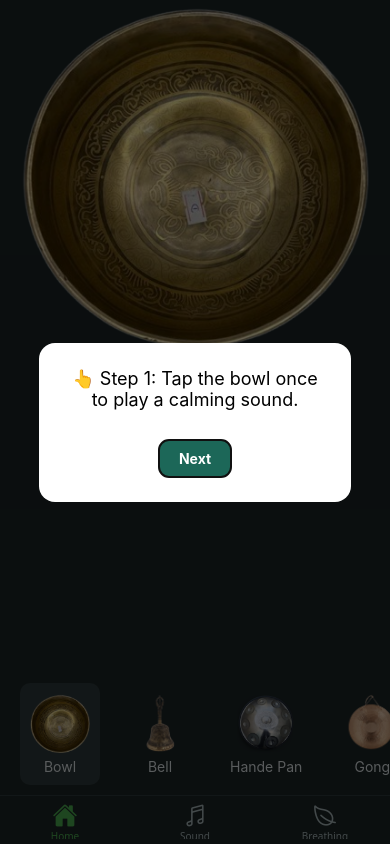
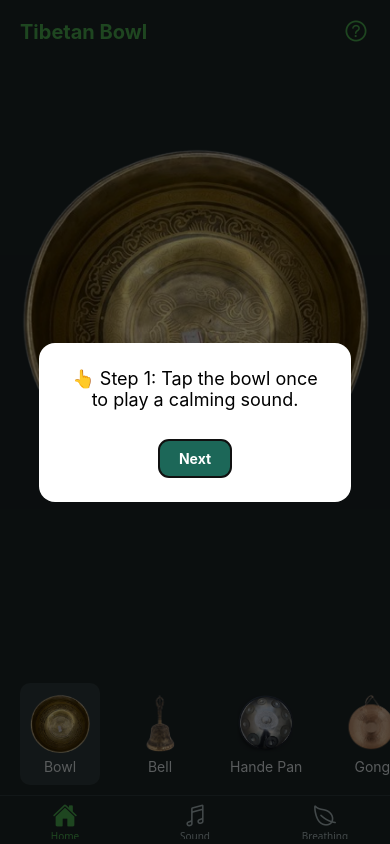
Before and after one commit to GDhruvin/bowl-meditation, a React Native app: screen /Home in a window 390 px wide. Built offline with nearby package versions, Linux system fonts and the light colour scheme.

Commit message:
Dhruvin- done with implementation of info functionality

```diff
--- a/component/bellComponent.jsx
+++ b/component/bellComponent.jsx
@@ -6,14 +6,20 @@ import {
   StyleSheet,
   Image,
   Vibration,
+  TouchableOpacity,
+  Text,
+  Modal,
+  View,
 } from "react-native";
 import { LongPressGestureHandler } from "react-native-gesture-handler";
 import InstructionModal from "../Model/InstructionModal";
+import { Ionicons } from "@expo/vector-icons";
 import AsyncStorage from "@react-native-async-storage/async-storage";
 
 export default function BellComponent() {
   const soundRef = useRef(null);
   const [showInstructions, setShowInstructions] = useState(false);
+  const [showInfo, setShowInfo] = useState(false);
 
   // ⏳ Check if first-time user
   useEffect(() => {
@@ -105,6 +111,12 @@ export default function BellComponent() {
 
   return (
     <>
+      <View style={styles.header}>
+        <Text style={styles.title}>Tibetan Bowl</Text>
+        <TouchableOpacity onPress={() => setShowInfo(true)}>
+          <Ionicons name="help-circle-outline" size={28} color="#333" />
+        </TouchableOpacity>
+      </View>
       <LongPressGestureHandler onActivated={stopBellSound} minDurationMs={500}>
         <Animated.View {...panResponder.panHandlers} style={[animatedStyle]}>
           <Image
@@ -124,13 +136,82 @@ export default function BellComponent() {
         storageKey="hasUsed_Bell"
         onClose={() => setShowInstructions(false)}
       />
+
+      <Modal visible={showInfo} animationType="slide" transparent>
+        <View style={styles.modalOverlay}>
+          <View style={styles.modalContent}>
+            <Text style={styles.modalTitle}>About Tibetan Bowl</Text>
+            <Text style={styles.modalText}>
+              Tibetan singing bowls produce rich, deep tones when played. They
+              are known to promote relaxation, reduce stress and anxiety, and
+              aid in meditation and healing practices.
+            </Text>
+            <TouchableOpacity
+              style={styles.closeButton}
+              onPress={() => setShowInfo(false)}
+            >
+              <Text style={styles.closeButtonText}>Close</Text>
+            </TouchableOpacity>
+          </View>
+        </View>
+      </Modal>
     </>
   );
 }
 
 const styles = StyleSheet.create({
+  header: {
+    flexDirection: "row",
+    justifyContent: "space-between",
+    alignItems: "center",
+    paddingHorizontal: 20,
+    width: "100%",
+    paddingVertical: 16,
+    backgroundColor: "#F5F5F5",
+    borderBottomWidth: 1,
+    borderBottomColor: "#ddd",
+  },
+  title: {
+    fontSize: 20,
+    fontWeight: "bold",
+    color: "#333",
+  },
   image: {
     width: 400,
     height: 400,
+    alignSelf: "center",
+  },
+  modalOverlay: {
+    flex: 1,
+    backgroundColor: "rgba(0,0,0,0.6)",
+    justifyContent: "center",
+    padding: 20,
+  },
+  modalContent: {
+    backgroundColor: "#fff",
+    borderRadius: 12,
+    padding: 20,
+    elevation: 5,
+  },
+  modalTitle: {
+    fontSize: 18,
+    fontWeight: "bold",
+    marginBottom: 12,
+    color: "#222",
+  },
+  modalText: {
+    fontSize: 16,
+    color: "#444",
+  },
+  closeButton: {
+    marginTop: 20,
+    backgroundColor: "#333",
+    paddingVertical: 10,
+    borderRadius: 8,
+  },
+  closeButtonText: {
+    textAlign: "center",
+    color: "#fff",
+    fontWeight: "bold",
   },
 });
--- a/component/bowlComponent.jsx
+++ b/component/bowlComponent.jsx
@@ -1,19 +1,30 @@
 import { Audio } from "expo-av";
 import AsyncStorage from "@react-native-async-storage/async-storage";
 import { useEffect, useRef, useState } from "react";
-import { View, StyleSheet, Image, Vibration } from "react-native";
+import {
+  View,
+  StyleSheet,
+  Image,
+  Vibration,
+  Modal,
+  TouchableOpacity,
+  Text,
+} from "react-native";
 import {
   LongPressGestureHandler,
   RotationGestureHandler,
+  ScrollView,
   TapGestureHandler,
 } from "react-native-gesture-handler";
 import InstructionModal from "../Model/InstructionModal";
+import { Ionicons } from "@expo/vector-icons";
 
 export default function BowlComponent() {
   const [bowlSound, setBowlSound] = useState(null);
   const [meditateSound, setMeditateSound] = useState(null);
   const [hasTappedBowl, setHasTappedBowl] = useState(false);
   const [showInstructions, setShowInstructions] = useState(false);
+  const [showInfo, setShowInfo] = useState(false);
 
   const isRotating = useRef(false);
   const tapRef = useRef();
@@ -166,6 +177,12 @@ export default function BowlComponent() {
 
   return (
     <>
+      <View style={styles.header}>
+        <Text style={styles.title}>Tibetan Bowl</Text>
+        <TouchableOpacity onPress={() => setShowInfo(true)}>
+          <Ionicons name="help-circle-outline" size={28} color="#4CAF50" />
+        </TouchableOpacity>
+      </View>
       <RotationGestureHandler
         onGestureEvent={onRotateGestureEvent}
         onEnded={onRotateEnd}
@@ -182,7 +199,7 @@ export default function BowlComponent() {
             onActivated={onSingleTap}
             simultaneousHandlers={longPressRef}
           >
-            <View>
+            <View style={styles.imageContainer}>
               {/* <TouchableOpacity style={styles.resetBtn} onPress={resetStorage}>
                 <Text style={[styles.buttonText, { fontSize: 12 }]}>
                   Reset Storage (Test)
@@ -207,11 +224,86 @@ export default function BowlComponent() {
         storageKey="hasUsed_Bowl"
         onClose={() => setShowInstructions(false)}
       />
+
+      <Modal visible={showInfo} animationType="slide" transparent>
+        <View style={styles.modalOverlay}>
+          <View style={styles.modalContent}>
+            <ScrollView
+              contentContainerStyle={styles.scrollContainer}
+              showsVerticalScrollIndicator={false}
+            >
+              <Text style={styles.modalTitle}>About Tibetan Bowl</Text>
+
+              <Text style={styles.modalText}>
+                Tibetan singing bowls have been used for centuries in Himalayan
+                regions as powerful tools for healing, meditation, and spiritual
+                practices.
+              </Text>
+
+              <Text style={styles.modalTitle}>✨ Key Benefits</Text>
+              <Text style={styles.modalText}>
+                {"\u2022"} Deep relaxation by slowing brain waves{"\n"}
+                {"\u2022"} Reduce stress, anxiety & emotional tension{"\n"}
+                {"\u2022"} Improve clarity, focus & mindfulness{"\n"}
+                {"\u2022"} Activate healing via parasympathetic nervous system
+                {"\n"}
+                {"\u2022"} Aid in chakra balancing & energy cleansing
+              </Text>
+
+              <Text style={styles.modalTitle}>🛑 When to Use</Text>
+              <Text style={styles.modalText}>
+                {"\u2022"} Before/after meditation to enhance stillness{"\n"}
+                {"\u2022"} During yoga or breathwork as grounding anchor{"\n"}
+                {"\u2022"} As a timer for mindful productivity sessions{"\n"}
+                {"\u2022"} With children or beginners for mindfulness fun
+              </Text>
+
+              <Text style={styles.modalTitle}>🎧 App Usage Tips</Text>
+              <Text style={styles.modalText}>
+                {"\u2022"} Tap the bowl for a bell sound{"\n"}
+                {"\u2022"} Rotate with two fingers to play the humming loop
+                {"\n"}
+                {"\u2022"} Long press to stop all sounds instantly
+              </Text>
+
+              <Text style={styles.modalTitle}>📿 Spiritual Insight</Text>
+              <Text style={styles.modalText}>
+                The sound waves emitted by Tibetan bowls resonate with the
+                body's energy fields to clear blockages and bring balance
+                between body, mind, and spirit.
+              </Text>
+
+              <TouchableOpacity
+                style={styles.closeButton}
+                onPress={() => setShowInfo(false)}
+              >
+                <Text style={styles.closeButtonText}>Close</Text>
+              </TouchableOpacity>
+            </ScrollView>
+          </View>
+        </View>
+      </Modal>
     </>
   );
 }
 
 const styles = StyleSheet.create({
+  header: {
+    flexDirection: "row",
+    justifyContent: "space-between",
+    alignItems: "center",
+    paddingHorizontal: 20,
+    paddingVertical: 16,
+  },
+  title: {
+    fontSize: 20,
+    fontWeight: "bold",
+    color: "#4CAF50",
+  },
+  imageContainer: {
+    marginTop: "20%",
+    alignItems: "center",
+  },
   image: {
     width: 350,
     height: 350,
@@ -252,4 +344,44 @@ const styles = StyleSheet.create({
     color: "#fff",
     fontWeight: "bold",
   },
+  modalOverlay: {
+    flex: 1,
+    justifyContent: "flex-end",
+    backgroundColor: "rgba(0,0,0,0.5)",
+  },
+  modalContent: {
+    backgroundColor: "#1C2526",
+    borderTopLeftRadius: 20,
+    borderTopRightRadius: 20,
+    paddingTop: 16,
+    paddingHorizontal: 24,
+    paddingBottom: 30,
+    maxHeight: "60%",
+    elevation: 10,
+  },
+  modalTitle: {
+    fontSize: 20,
+    fontWeight: "bold",
+    color: "#4CAF50",
+    marginBottom: 12,
+  },
+  modalText: {
+    fontSize: 16,
+    color: "#FFFFFF",
+    marginBottom: 10,
+  },
+  closeButton: {
+    marginTop: 20,
+    backgroundColor: "#4CAF50",
+    paddingVertical: 10,
+    borderRadius: 8,
+  },
+  closeButtonText: {
+    textAlign: "center",
+    color: "#fff",
+    fontWeight: "bold",
+  },
+  scrollContainer: {
+    paddingBottom: 20,
+  },
 });
--- a/screens/HomeScreen.jsx
+++ b/screens/HomeScreen.jsx
@@ -1,5 +1,5 @@
 import { useState, Suspense, lazy } from "react";
-import { View, Image, StyleSheet, TouchableOpacity, Text } from "react-native";
+import { Image, StyleSheet, TouchableOpacity, Text } from "react-native";
 import { GestureHandlerRootView, FlatList } from "react-native-gesture-handler";
 import { SafeAreaView } from "react-native-safe-area-context";
 
@@ -85,10 +85,7 @@ export default function HomeScreen() {
   return (
     <SafeAreaView style={styles.safeArea}>
       <GestureHandlerRootView style={{ flex: 1 }}>
-        <View style={styles.container}>
-          <Suspense
-            fallback={<Text style={{ color: "#fff" }}>Loading...</Text>}
-          >
+        <Suspense fallback={<Text style={{ color: "#fff" }}>Loading...</Text>}>
           {renderInstrumentComponent()}
         </Suspense>
 
@@ -101,7 +98,6 @@ export default function HomeScreen() {
           style={styles.instrumentList}
           contentContainerStyle={styles.instrumentListContent}
         />
-        </View>
       </GestureHandlerRootView>
     </SafeAreaView>
   );
@@ -114,9 +110,10 @@ const styles = StyleSheet.create({
   },
   container: {
     flex: 1,
-    justifyContent: "space-between",
+    justifyContent: "flex-start",
     alignItems: "center",
     backgroundColor: "#1C2526",
+    width: "100%",
   },
   image: {
     width: 350,
```
Lines whose indentation alone changed are shown as unchanged.
